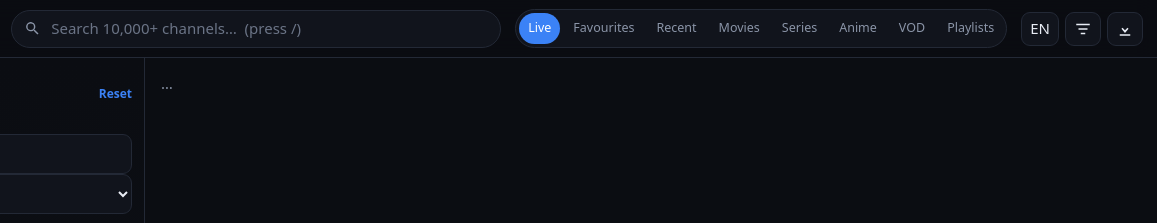
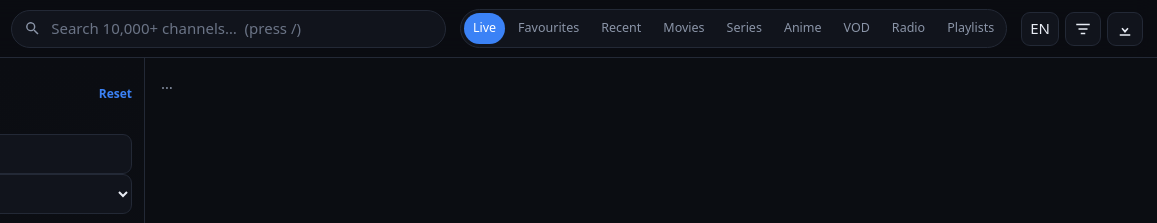
Before and after one commit to bluecarbonsales-coder/iptv, a plain HTML site: page iptv-web/public/watch.html in a window 1280 px wide. Shown: the top 223 px of the page, 123-1280 px from the left. Drawn offline with Linux system fonts and the light colour scheme.

Commit message:
Add public radio navigation to IPTV player

```diff
--- a/iptv-web/public/watch.html
+++ b/iptv-web/public/watch.html
@@ -33,6 +33,7 @@
         <button class="tab" data-view="series" data-i18n="tabSeries">Series</button>
         <button class="tab" data-view="anime" data-i18n="tabAnime">Anime</button>
         <button class="tab" data-view="vod" data-i18n="tabVod">VOD</button>
+        <a class="tab" href="/radio.html" title="Listen to public radio">Radio</a>
         <button class="tab" data-view="playlists" data-i18n="tabPlaylists">Playlists</button>
       </nav>
 
```
